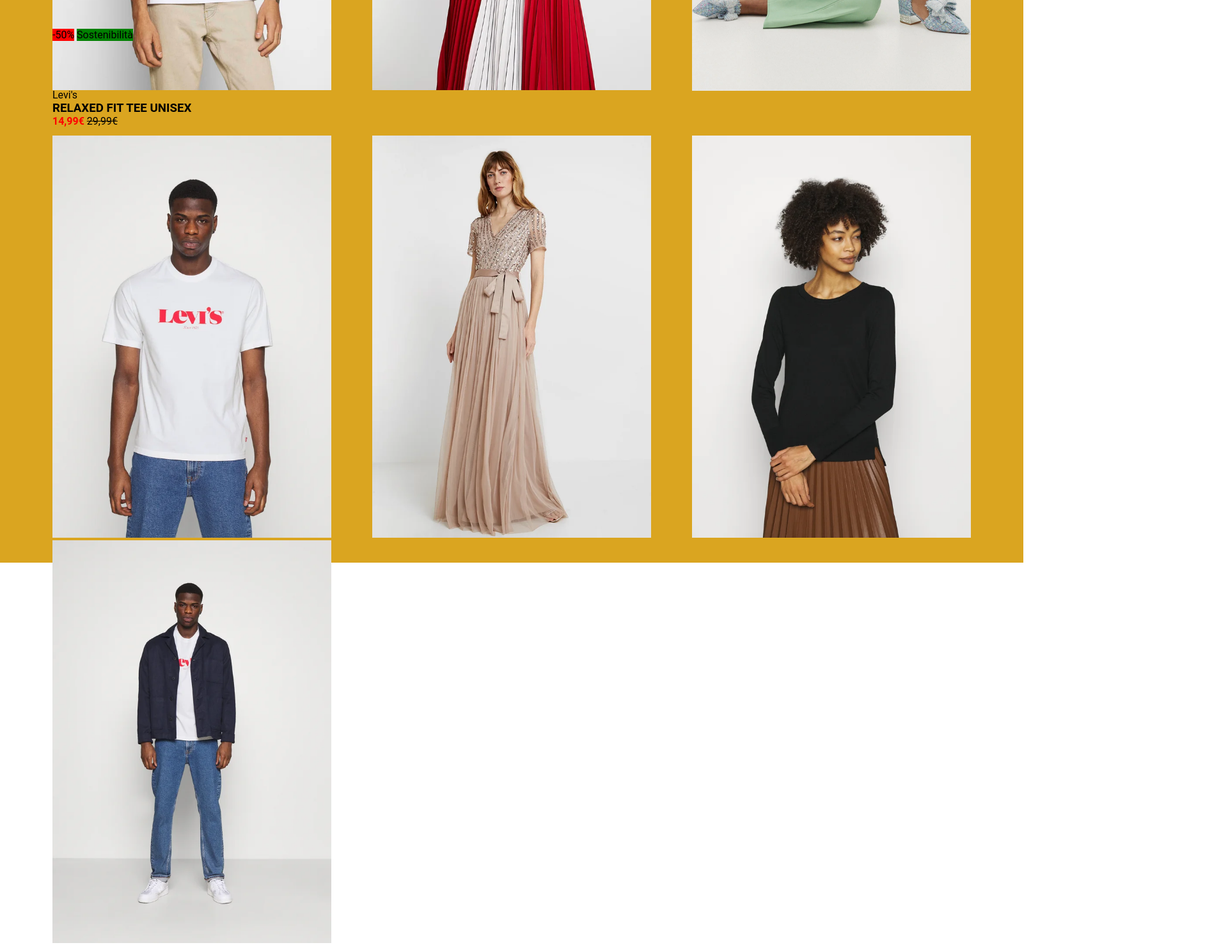
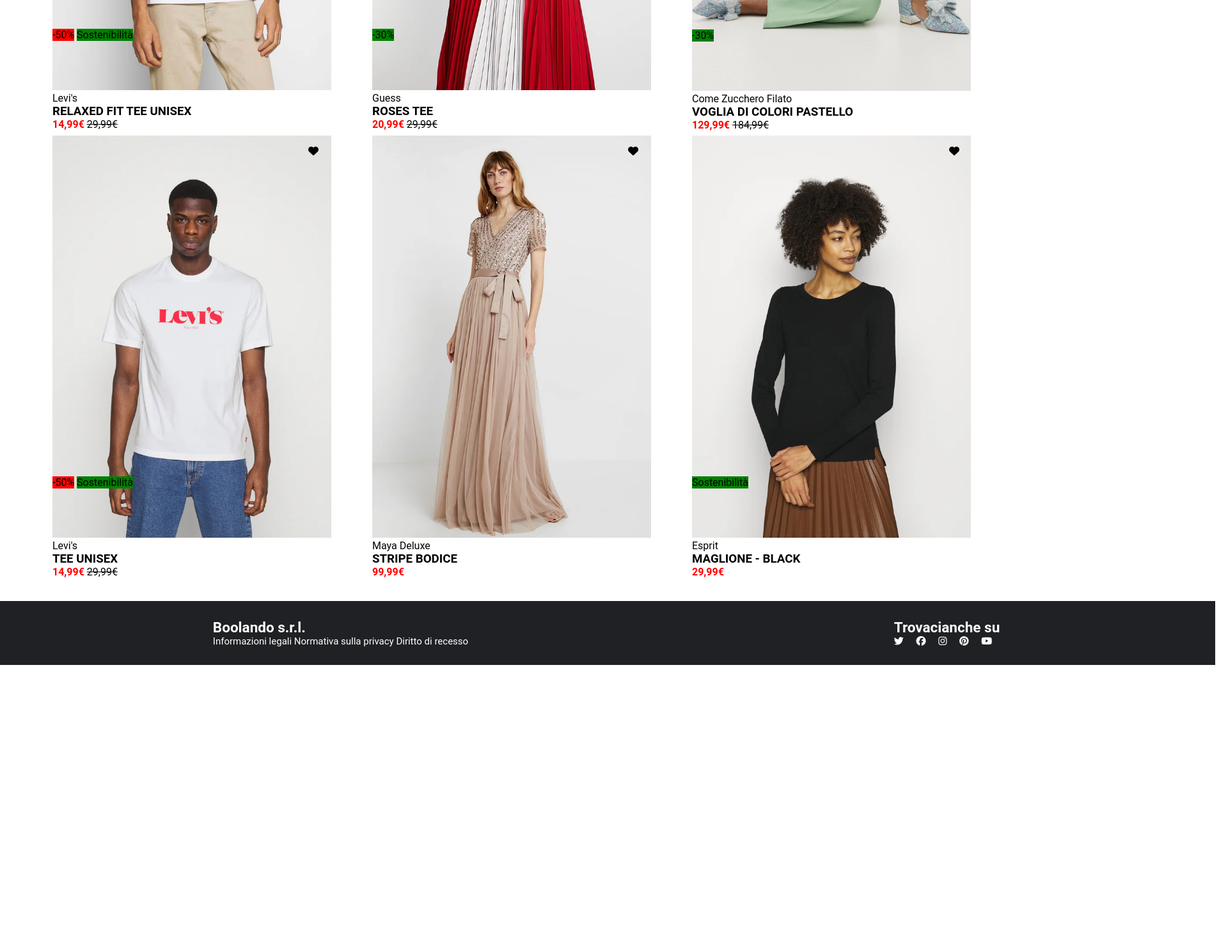
Before and after one commit to Anzelo7/html-css-boolando, a plain HTML site: page index.html in a window 1280 px wide. Shown: the part 580-2058 px from the top of the page at 64% size, 1920 px wide, since content can reach past the window. After the commit the page ends 1620 px from the top, so only its background shows below. Drawn offline with Linux system fonts and the light colour scheme.

Commit message:
modifiche footer

```diff
--- a/index.html
+++ b/index.html
@@ -36,44 +36,106 @@
     <main>
         <section class="flex wrap cards">
             <div class="model">
-                <div class="levisfit">
-                    <img id="levisfit" src="img/1.webp" alt="" style="width: 100%">
-                <img id="levisfitbehind" src="img/1b.webp" alt="" style="width: 100%">
+                <div class="modelfit">
+                    <img id="modelfit" src="img/1.webp" alt="" style="width: 100%">
+                <img id="modelfitbehind" src="img/1b.webp" alt="" style="width: 100%">
                 <span class="sale">-50%</span>
                 <span class="sale">Sostenibilità</span>
                 <i class="fa-solid fa-heart"></i>
                 </div>
-                <div class="pricelevis">
+                <div class="pricemodelfit">
                 <p>Levi's</p>
                 <h3>RELAXED FIT TEE UNISEX</h3>
                 <span>14,99€</span>
                 <s>29,99€</s>
                 </div>
-
             </div>
-            <div class="model guess">
-                <img src="img/2.webp" alt="guess" style="width: 100%">
+            <div class="model">
+                <div class="modelfit">
+                    <img id="modelfit" src="img/2.webp" alt="" style="width: 100%">
+                <img id="modelfitbehind" src="img/2b.webp" alt="" style="width: 100%">
+                <span class="sale">-30%</span>
+                <i id="guess" class="fa-solid fa-heart"></i>
+                </div>
+                <div class="pricemodelfit">
+                <p>Guess</p>
+                <h3>ROSES TEE</h3>
+                <span>20,99€</span>
+                <s>29,99€</s>
+                </div>
             </div>
-            <div class="model comeZF">
-                <img src="img/3.webp" alt="comeZF" style="width: 100%">
+            <div class="model">
+                <div class="modelfit">
+                    <img id="modelfit" src="img/3.webp" alt="" style="width: 100%">
+                <img id="modelfitbehind" src="img/3b.webp" alt="" style="width: 100%">
+                <span class="sale">-30%</span>
+                <i id="CZF" class="fa-solid fa-heart"></i>
+                </div>
+                <div class="pricemodelfit">
+                <p>Come Zucchero Filato</p>
+                <h3>VOGLIA DI COLORI PASTELLO</h3>
+                <span>129,99€</span>
+                <s>184,99€</s>
+                </div>
             </div>
-            <div class="model levisfitee">
-                <img id="levisfitee" src="img/4.webp" alt="levisfitee" style="width: 100%">
-                <img src="img/4b.webp" alt="levisfiteebehind" style="width: 100%">
+            <div class="model">
+                <div class="modelfit">
+                    <img id="modelfit" src="img/4.webp" alt="" style="width: 100%">
+                <img id="modelfitbehind" src="img/4b.webp" alt="" style="width: 100%">
+                <span class="sale">-50%</span>
+                <span class="sale">Sostenibilità</span>
+                <i class="fa-solid fa-heart"></i>
+                </div>
+                <div class="pricemodelfit">
+                <p>Levi's</p>
+                <h3>TEE UNISEX</h3>
+                <span>14,99€</span>
+                <s>29,99€</s>
+                </div>
             </div>
-            <div class="model maya">
-                <img src="img/5.webp" alt="maya" style="width: 100%">
+            <div class="model">
+                <div class="modelfit">
+                    <img id="modelfit" src="img/5.webp" alt="" style="width: 100%">
+                <img id="modelfitbehind" src="img/5b.webp" alt="" style="width: 100%">
+                <i id="maya" class="fa-solid fa-heart"></i>
+                </div>
+                <div class="pricemodelfit">
+                <p>Maya Deluxe</p>
+                <h3>STRIPE BODICE</h3>
+                <span>99,99€</span>
+                </div>
             </div>
-            <div class="model esprit">
-                <img src="img/6.webp" alt="esprit" style="width: 100%">
+            <div class="model">
+                <div class="modelfit">
+                    <img id="modelfit" src="img/6.webp" alt="" style="width: 100%">
+                <img id="modelfitbehind" src="img/6b.webp" alt="" style="width: 100%">
+                <span class="sale">Sostenibilità</span>
+                <i id="esprit" class="fa-solid fa-heart"></i>
+                </div>
+                <div class="pricemodelfit">
+                <p>Esprit</p>
+                <h3>MAGLIONE - BLACK</h3>
+                <span>29,99€</span>
+                </div>
             </div>
         </section>
     </main>
     <!-- / main -->
 
     <!-- footer -->
-    <footer>
-
+    <footer class="flex">
+        <div>
+            <h2>Boolando s.r.l.</h2>
+            <p>Informazioni legali Normativa sulla privacy Diritto di recesso</p>
+        </div>
+        <div class="foot">
+            <h2>Trovacianche su</h2>
+            <i class="fa-brands fa-twitter"></i>
+            <i class="fa-brands fa-facebook"></i>
+            <i class="fa-brands fa-instagram"></i>
+            <i class="fa-brands fa-pinterest"></i>
+            <i class="fa-brands fa-youtube"></i>
+        </div>
     </footer>
     <!-- / footer -->
 </body>
--- a/style.css
+++ b/style.css
@@ -43,12 +43,11 @@
     width: 100%;
 }
 
-.icon {
-    padding: 10px 15px;
+.icon > *{
+    padding: 10px;
     border-radius: 30px;
     font-weight: 600;
     color: white;
-    letter-spacing: 0.3rem;
 }
 
 /*/header*/
@@ -59,7 +58,6 @@
     width: 1600px;
     margin: auto;
     justify-content: center;
-    background-color: goldenrod;
 }
 
 .model {
@@ -72,18 +70,18 @@
     width: 100%;
 }
 
-.levisfit {
+.modelfit {
     position: relative;
 }
 
-#levisfitbehind {
+#modelfitbehind {
     opacity: 0;
     position: absolute;
     top: 0;
     left: 0;
 }
 
-.levisfit:hover #levisfitbehind {
+.modelfit:hover #modelfitbehind {
     opacity: 1;
 }
 
@@ -101,31 +99,62 @@
     background-color: green;
 }
 
-i {
+.modelfit i{
     position: relative;
     left: 270px;
     bottom: 618px;
     color: black;
 }
 
-.levisfit:hover .fa-heart {
+.modelfit:hover .fa-heart {
     color: red;
 }
 
-.pricelevis{
-    margin-top: -25px;
+.pricemodelfit{
+    margin-top: -20px;
 }
 
-.pricelevis > span{
+.pricemodelfit > span{
     color: red;
     font-weight: 600;
 }
 
+#guess{
+    position: relative;
+    left: 355px;
+}
 
+#CZF{
+    position: relative;
+    left: 355px;
+}
+
+#maya{
+    position: relative;
+    left: 400px;
+}
+
+#esprit{
+    position: relative;
+    left: 310px;
+}
 /*/main*/
 
 
 /*footer*/
 
+footer{
+    font-size: 15px;
+    width: 1900px;
+    height: 100px;
+    margin-top: 60px;
+    justify-content: space-around;
+    align-items: center;
+    color: white;
+    background-color: #202124;
+}
 
+.foot > i{
+    letter-spacing: 1rem;
+}
 /*/footer*/
```
